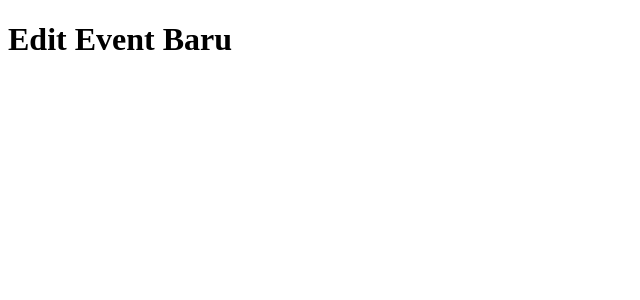
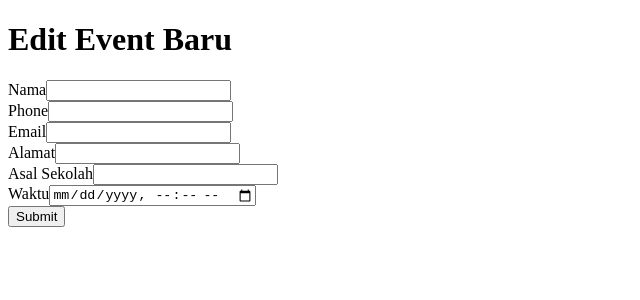
Before and after one commit to asyrofie23/pendaftaransanba, a Vue app: page /pendaftaransanba/1 in a window 1280 px wide. Shown: the top 300 px of the page, without its empty margins (0-640 px from the left). Built offline with nearby package versions, Linux system fonts and the light colour scheme; the HTML template or start-up script is replaced by a standard one.

Commit message:
persiapan edit data

```diff
--- a/src/views/CreatePendaftaransanbaView.vue
+++ b/src/views/CreatePendaftaransanbaView.vue
@@ -33,7 +33,7 @@ const saveData = async () => {
 
 
 <template>
-    <h1>Buat Event Baru</h1>
+    <h1>Isi Formulir Disini</h1>
     <form @submit.prevent="saveData">
         <div>
             <label>Nama</label>
--- a/src/views/EditPendaftaransanbaView.vue
+++ b/src/views/EditPendaftaransanbaView.vue
@@ -1,8 +1,60 @@
 <script setup lang="ts">
+import { ref } from 'vue'
+import { useRouter } from 'vue-router'
 
+const router = useRouter();
+
+const name = ref('')
+const phone = ref('')
+const email = ref('')
+const address = ref('')
+const school = ref('')
+const time = ref('')
+
+const saveData = async () => {
+    const newPendaftaransanba = JSON.stringify({
+        name: name.value,
+        phone: phone.value,
+        time: Date.parse(time.value)/1000,
+    })
+    const response = await fetch('/api/pendaftaransanbas', {
+        method:'POST',
+        body: newPendaftaransanba,
+    })
+    const data = await response.json()
+
+    router.push('/')
+}
 </script>
-
-
 <template>
     <h1>Edit Event Baru</h1>
+    <form @submit.prevent="saveData">
+         <div>
+            <label>Nama</label>
+            <input type="text" v-model="name">
+        </div>
+         <div>
+            <label>Phone</label>
+            <input type="text" v-model="phone">
+        </div>
+        <div>
+            <label>Email</label>
+            <input type="text" v-model="email">
+        </div>
+        <div>
+            <label>Alamat</label>
+            <input type="text" v-model="address">
+        </div>
+        <div>
+            <label>Asal Sekolah</label>
+            <input type="text" v-model="school">
+        </div>
+        <div>
+            <label>Waktu</label>
+            <input type="datetime-local" v-model="time">
+        </div>
+        <div>
+            <input type="submit">
+        </div>
+    </form>
 </template>
```
